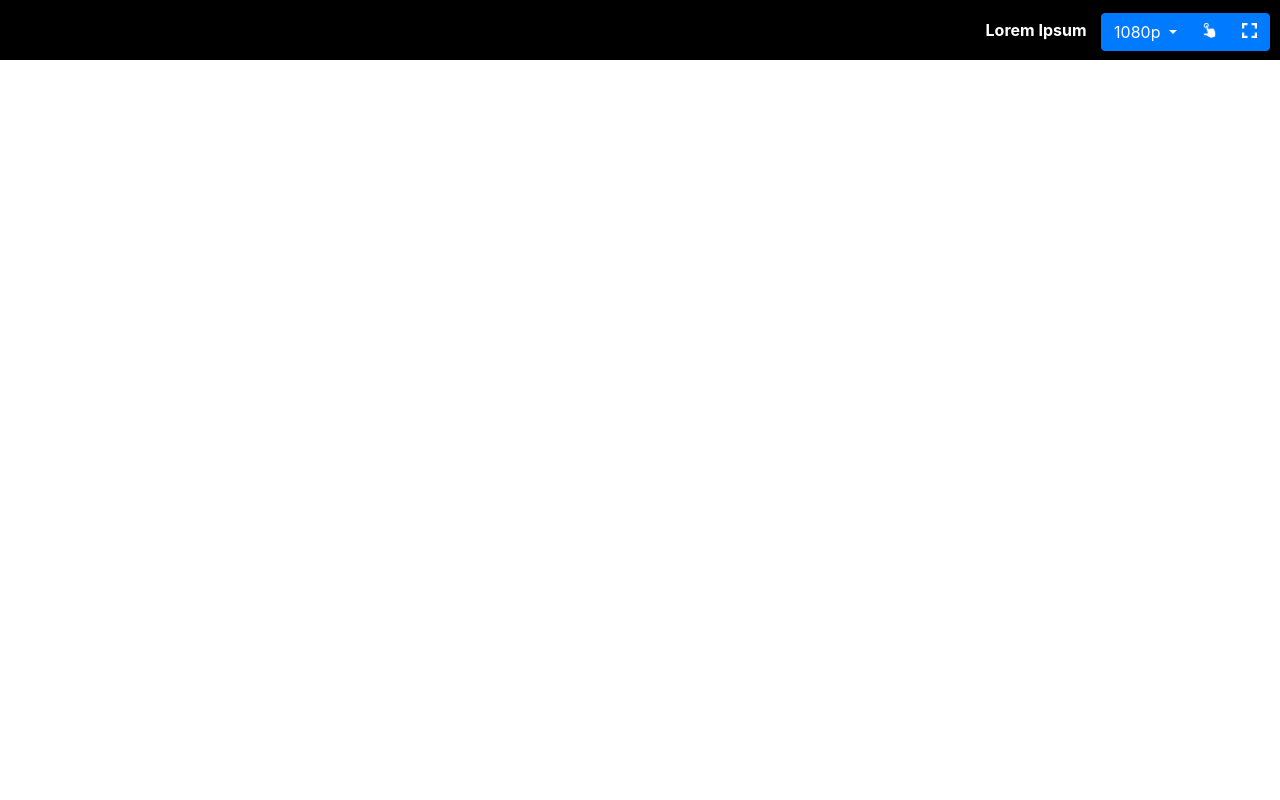
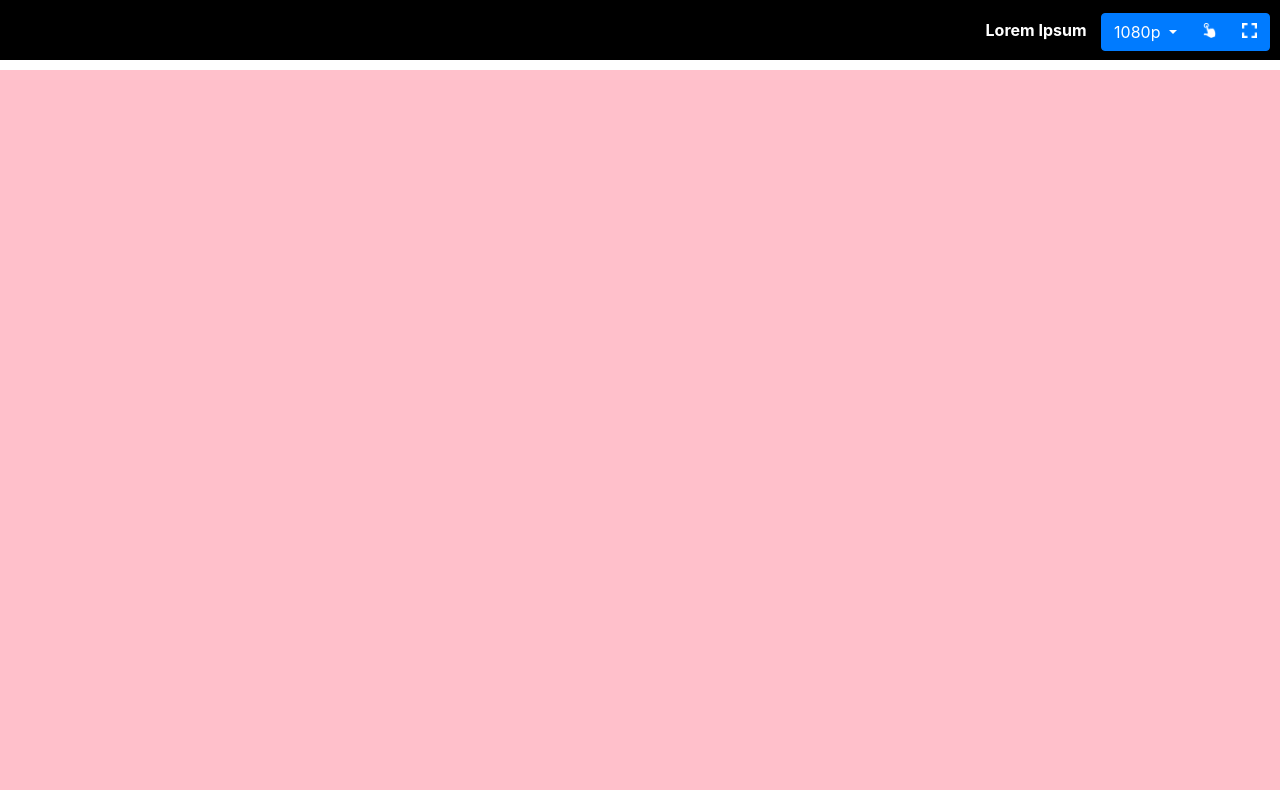
Before and after one commit to lander0s/web-based-remote-desktop, a website: page web_application/client.html in a window 1280 px wide. Drawn offline with nearby package versions, Linux system fonts and the light colour scheme.

Commit message:
implement autosize algorithm for canvas

```diff
--- a/web_application/css/client.css
+++ b/web_application/css/client.css
@@ -1,3 +1,7 @@
+/* body, html {
+  overflow: hidden;
+  padding: 0;
+} */
 
 .topbar {
   height: 60px;
--- a/web_application/js/client.js
+++ b/web_application/js/client.js
@@ -1,34 +1,63 @@
 
-Toolbar.init();
+const fakeImage = {
+  width: 1280,
+  height: 720,
+}
 
 var RemoteDesktop = (function () {
-  var image = null;
+  const topBarHeight = 60;
+  var screenImg = null;
   var canvas = null;
+  var containerSize = {
+    width: 0,
+    height: 0
+  };
+  var canvasSize = {
+    width: 0,
+    height: 0
+  }
+
   function init() {
-    canvas = document.querySelector('#screen');
-    canvas.addEventListener('click', (e) => {
-      let rect = e.target.getBoundingClientRect();
-      let x = (e.clientX - rect.left) / rect.width;
-      let y = (e.clientY - rect.top) / rect.height;
-      document.body.style.backgroundImage = `url("/input?type=click&x=${x}&y=${y}#${new Date().getTime()}")`;
-    });
-    image = new Image();
+    Toolbar.init();
+    screenImg = new Image();
+    canvas = document.createElement('canvas');
+    document.body.appendChild(canvas);
     updateImage();
+    window.addEventListener('resize', resize);
+  }
+
+  function resize() {
+    containerSize.height = window.innerHeight - topBarHeight;
+    containerSize.width = window.innerWidth;
+    let ratio = fakeImage.height / fakeImage.width;
+    canvasSize.width = containerSize.width;
+    canvasSize.height = containerSize.width * ratio;
+    if(canvasSize.height > containerSize.height) {
+      canvasSize.height = containerSize.height;
+      canvasSize.width = containerSize.height / ratio;
+    }
+    updateCanvasStyle();
+  }
+
+  function updateCanvasStyle() {
+    canvas.style.position = 'absolute';
+    canvas.style.zIndex = "-10";
+    canvas.style.backgroundColor = 'pink';
+    canvas.style.width = `${canvasSize.width}px`;
+    canvas.style.height = `${canvasSize.height}px`;
+    canvas.style.left = "50%";
+    canvas.style.top = `${(topBarHeight + (containerSize.height/2) - (canvasSize.height/2))}px`;
+    canvas.style.marginLeft = `${-canvasSize.width/2}px`;
   }
 
   function updateImage() {
-    image.src = './screen?scale=0.25&time=' + new Date().getTime();
-    image.onload = () => {
-      canvas.width = image.width;
-      canvas.height = image.height;
-      canvas.style.width = image.width + 'px';
-      canvas.style.height = image.height + 'px';
-      canvas.style.marginLeft = (-image.width / 2) + 'px';
-      canvas.style.marginTop = (-image.height / 2) + 'px';
-      canvas.getContext('2d').drawImage(image, 0, 0);
-      setTimeout(updateImage, 100);
-    }
+    // on image loaded
+    canvas.width = fakeImage.width;
+    canvas.width = fakeImage.height;
+    resize();
   }
 
   return { init: init }
 })();
+
+RemoteDesktop.init();
```
